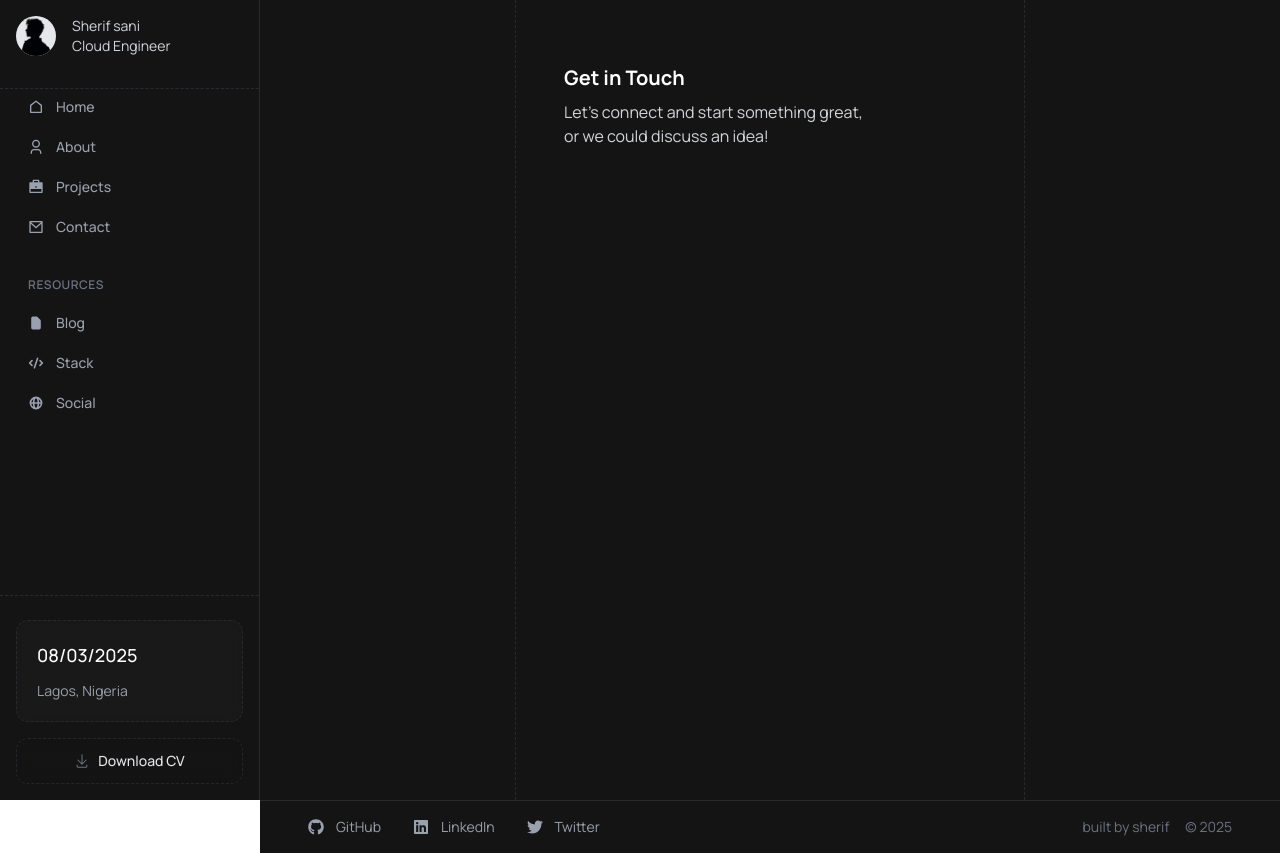
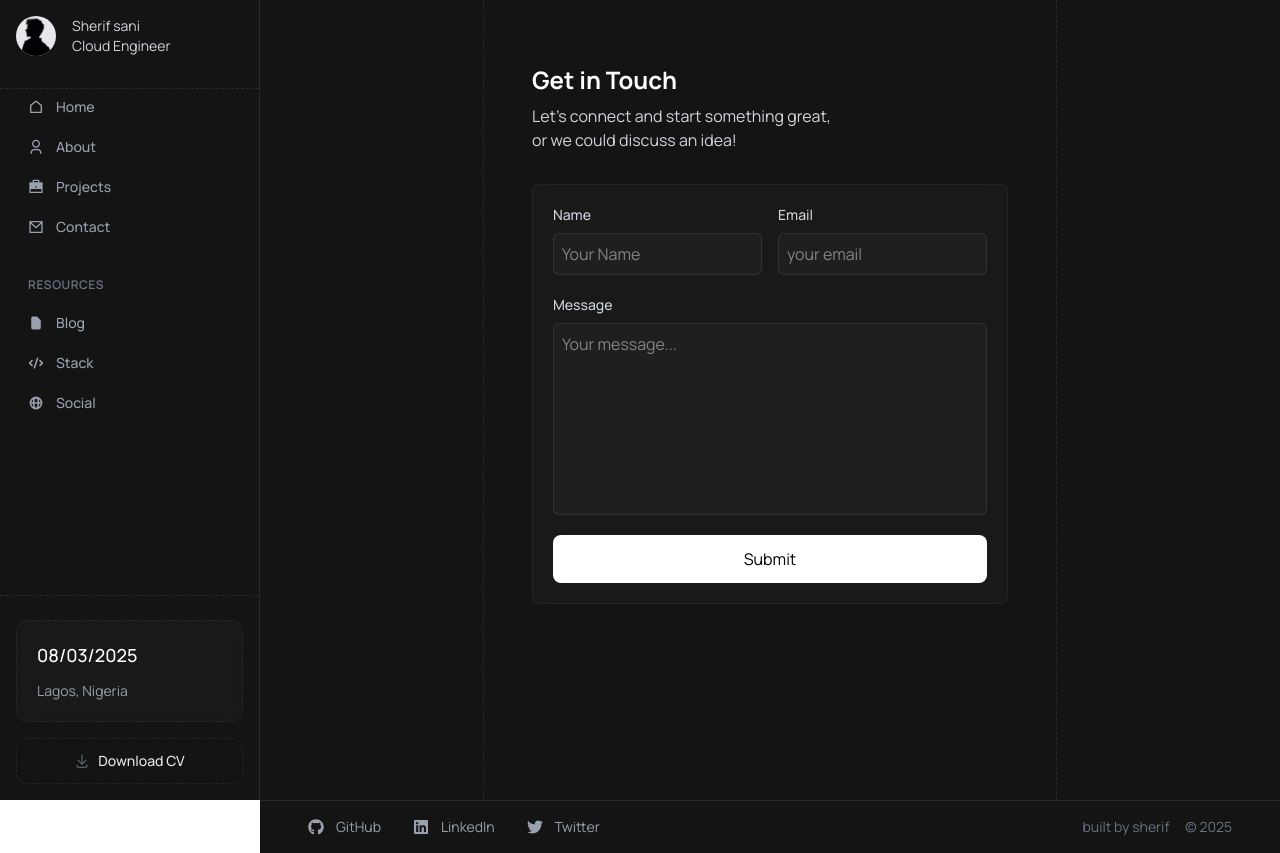
Before and after one commit to Sherifsani/bayt-v2, a Next.js app: page /contact in a window 1280 px wide. Built offline with nearby package versions, Linux system fonts and the light colour scheme; a web font is replaced by a local one.

Commit message:
Add ContactForm component with input fields for name, email, and message

```diff
--- /dev/null
+++ b/app/components/contact/ContactForm.tsx
@@ -0,0 +1,53 @@
+import React from "react";
+
+const ContactForm = () => {
+  return (
+    <section className="text-gray-200 bg-[rgb(31,31,31)]/50 backdrop-blur-sm rounded-lg p-5 border border-gray-600/20 flex flex-col gap-5">
+      <div className="flex w-full gap-4">
+        <div className="w-1/2 flex flex-col gap-2">
+          <label htmlFor="name" className="text-sm font-medium text-gray-300">
+            Name
+          </label>
+          <input
+            type="text"
+            name="name"
+            id="name"
+            className="bg-[rgb(40,40,40)]/40 border border-gray-200/10 rounded-md p-2"
+            placeholder="Your Name"
+          />
+        </div>
+        <div className="w-1/2 flex flex-col gap-2">
+          <label htmlFor="email" className="text-sm font-medium text-gray-300">
+            Email
+          </label>
+          <input
+            type="email"
+            name="email"
+            id="email"
+            className="bg-[rgb(40,40,40)]/40 border border-gray-200/10 rounded-md p-2"
+            placeholder="your email"
+          />
+        </div>
+      </div>
+      <div className="flex flex-col gap-2">
+        <label htmlFor="message" className="text-sm font-medium text-gray-300">
+          Message
+        </label>
+        <textarea
+          name="message"
+          id="message"
+          className="w-full resize-none h-48 bg-[rgb(40,40,40)]/40 border border-gray-200/10 rounded-md p-2"
+          placeholder="Your message..."
+        ></textarea>
+      </div>
+      <button
+        type="submit"
+        className="bg-white w-full border-none rounded-lg text-black px-4 py-3 hover:bg-gray-200 transition-colors duration-300"
+      >
+        Submit
+      </button>
+    </section>
+  );
+};
+
+export default ContactForm;
--- a/app/components/contact/Heading.tsx
+++ b/app/components/contact/Heading.tsx
@@ -3,7 +3,7 @@ import React from 'react'
 const Heading = () => {
   return (
     <div className='flex flex-col gap-2'>
-        <h2 className="text-xl font-bold text-white">Get in Touch</h2>
+        <h2 className="text-2xl font-bold text-white">Get in Touch</h2>
           <p className='text-gray-300 '>
               Let's connect and start something great,<br />
               or we could discuss an idea!
--- a/app/contact/page.tsx
+++ b/app/contact/page.tsx
@@ -1,12 +1,14 @@
 import React from "react";
 import Heading from "../components/contact/Heading";
+import ContactForm from "../components/contact/ContactForm";
 
 const page = () => {
   return (
     <main className="grid grid-cols-1 lg:grid-cols-[1fr_2fr_1fr] bg-[rgb(20,20,20)] min-h-screen">
       <div className="hidden lg:block"></div>
-      <div className="lg:border-x border-gray-200/10 border-dashed w-full px-6 lg:px-12 py-16">
+      <div className="lg:border-x border-gray-200/10 border-dashed w-full px-6 lg:px-12 py-16 flex flex-col gap-8">
         <Heading />
+        <ContactForm />
       </div>
       <div className="hidden lg:block"></div>
     </main>
```
